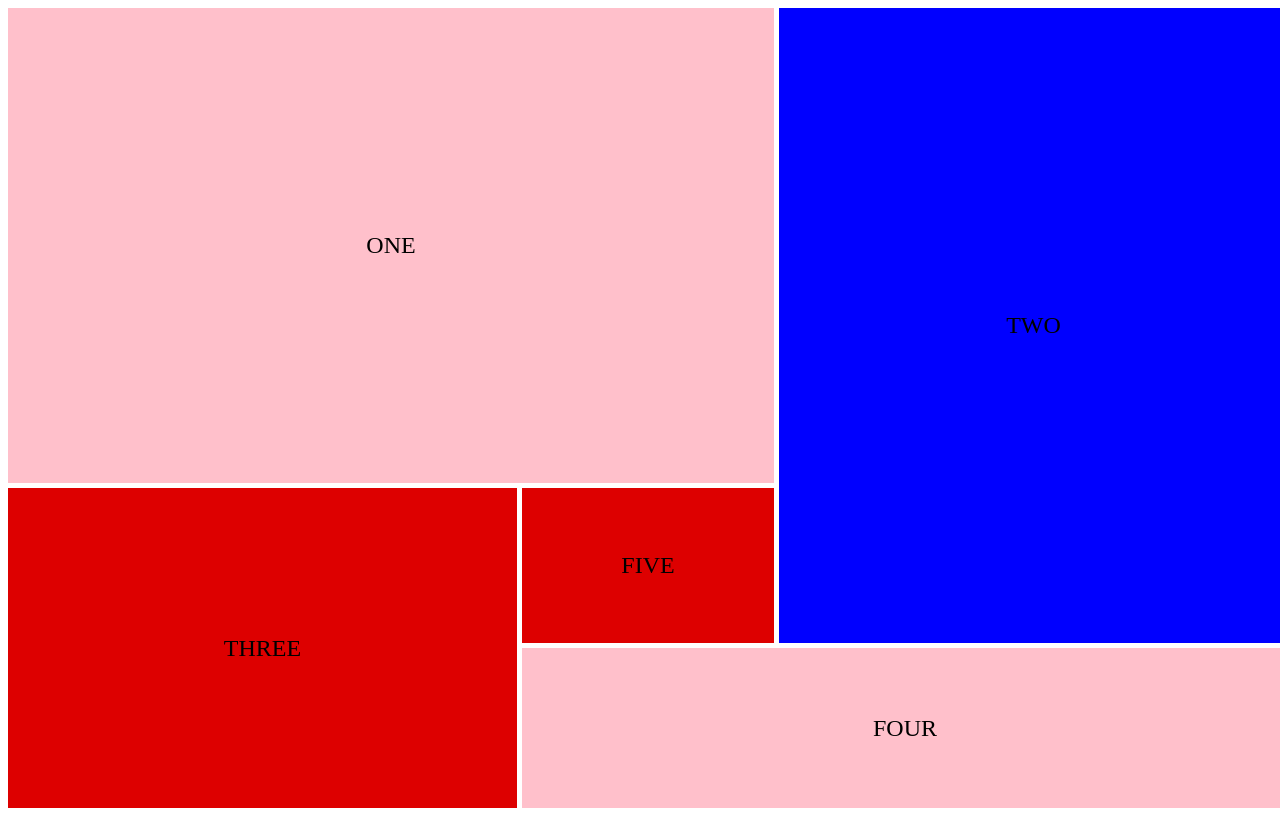
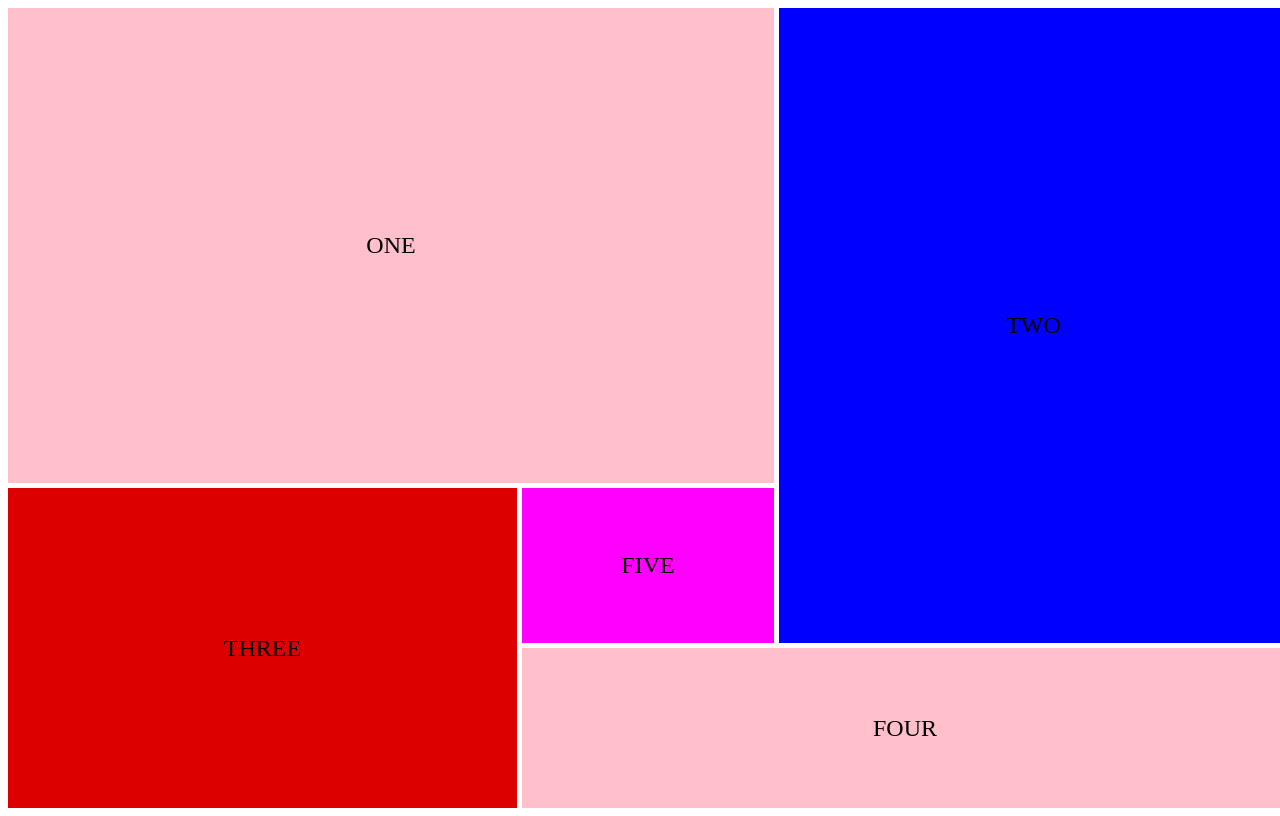
Before and after one commit to jolapaslek/jola, a plain HTML site: page docs/index.html in a window 1280 px wide. Drawn offline with Linux system fonts and the light colour scheme.

Commit message:
Update index.css

```diff
--- a/docs/index.css
+++ b/docs/index.css
@@ -32,7 +32,7 @@ body {
 }
 .five {
   grid-area: 4/3/5/4;
-  background-color: #dd0000;
+  background-color: #ff00ff;
 }
 .main > div {
   display: flex;
```
